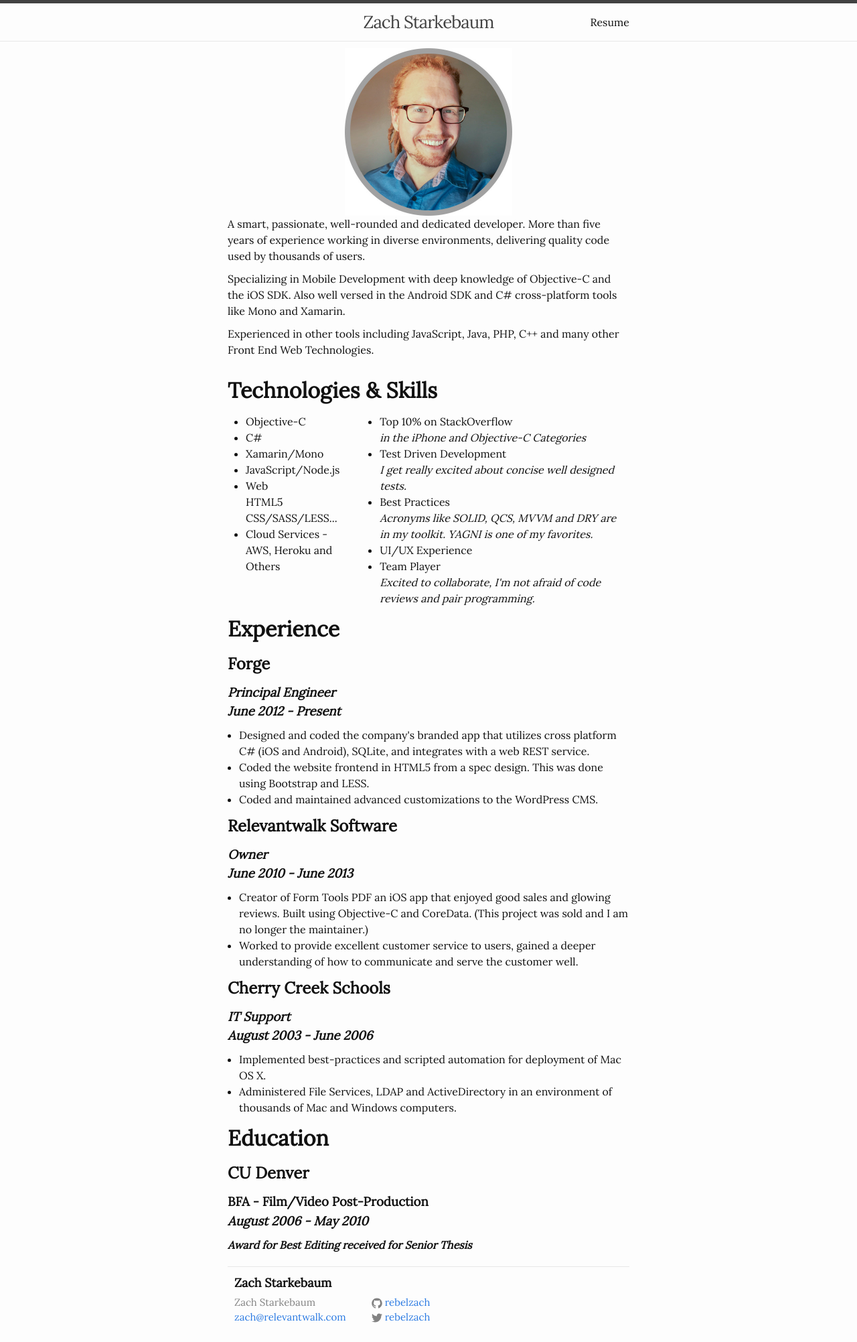
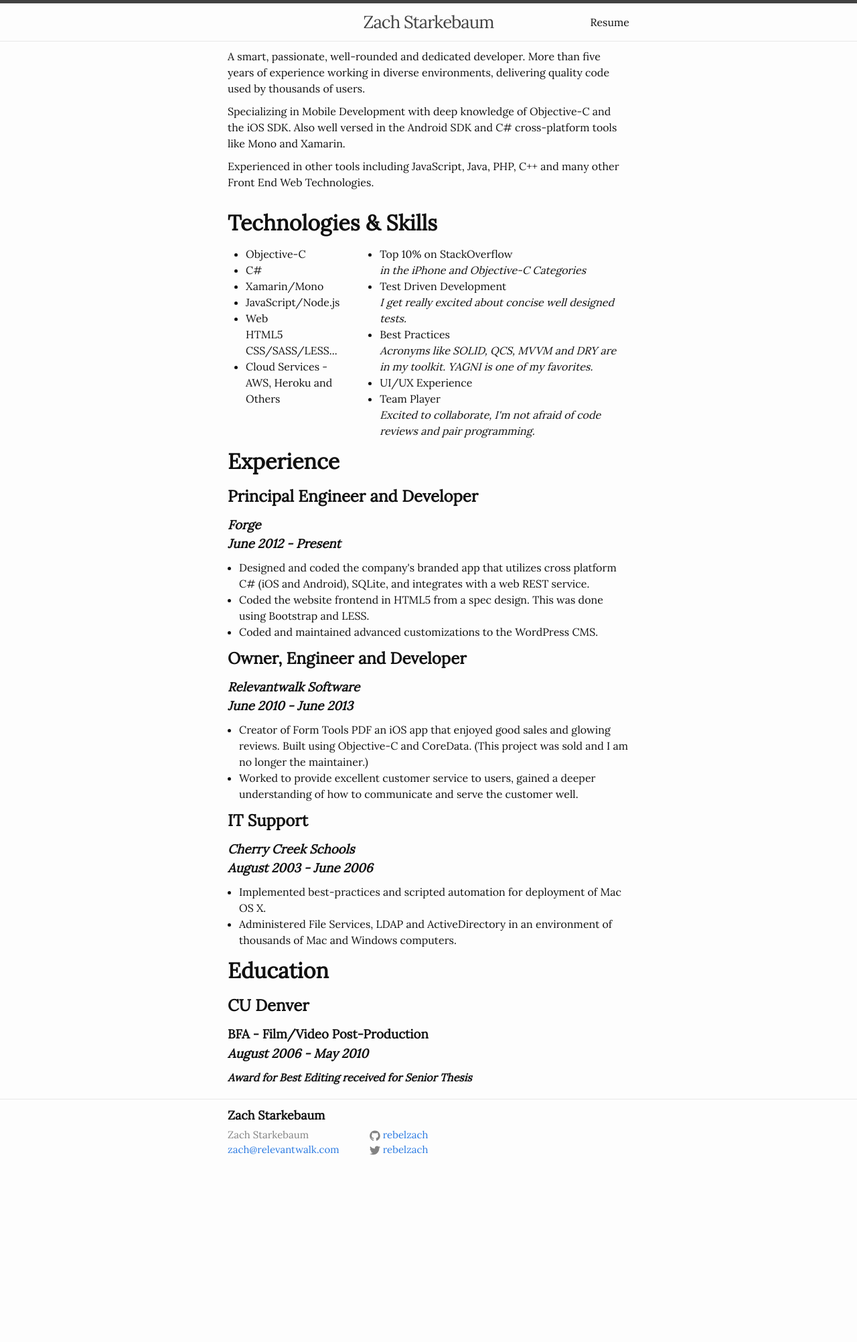
Before and after one commit to rebelzach/rebelzach.github.io, a Jekyll site: the page built from resume.html, in a window 1280 px wide. Shown: the whole page at 67% size. Built offline with Jekyll 4.4.1, drawn with Linux system fonts in a browser that asks for light colours; after the commit the page ends 1753 px from its top, so only the background shows below that.

Commit message:
formatting updates

```diff
--- a/_sass/_home.scss
+++ b/_sass/_home.scss
@@ -11,7 +11,6 @@
 }
 
 .content {
-  max-width: 600px;
   margin: auto;
 }
 
@@ -23,8 +22,6 @@
 }
 
 .header {
-  max-width: 600px;
-  margin:auto;
 }
 
 .bio-container {
--- a/_sass/_layout.scss
+++ b/_sass/_layout.scss
@@ -107,8 +107,6 @@
 .site-footer {
     border-top: 1px solid $grey-color-light;
     padding: $spacing-unit 0;
-    width: 600px;
-    margin:auto;
 }
 
 .footer-heading {
--- a/resume.html
+++ b/resume.html
@@ -5,7 +5,6 @@ title: Resume
 
 <div class="content">
   <div class="bio-container">
-    <img class="img-bio" src="/img/zach-starkebaum.jpg" alt="A really swell picture of Zach">
     <div class="bio-content">
       <p>A smart, passionate, well-rounded and dedicated developer. More than five years of experience working in diverse environments, delivering quality code used by thousands of users.</p>
 
@@ -38,21 +37,21 @@ title: Resume
     </div>
   </div>
   <h1 class="resume-heading">Experience</h1>
-  <h2 class="resume-heading">Forge</h2>
-  <h3 class="resume-heading"><em>Principal Engineer<br>June 2012 - Present</em></h3>
+  <h2 class="resume-heading">Principal Engineer and Developer</h2>
+  <h3 class="resume-heading"><em>Forge<br>June 2012 - Present</em></h3>
   <ul>
     <li>Designed and coded the company's branded app that utilizes cross platform C# (iOS and Android), SQLite, and integrates with a web REST service.</li>
     <li>Coded the website frontend in HTML5 from a spec design. This was done using Bootstrap and LESS.</li>
     <li>Coded and maintained advanced customizations to the WordPress CMS.</li>
   </ul>
-  <h2 class="resume-heading">Relevantwalk Software</h2>
-  <h3 class="resume-heading"><em>Owner<br>June 2010 - June 2013</em></h3>
+  <h2 class="resume-heading">Owner, Engineer and Developer</h2>
+  <h3 class="resume-heading"><em>Relevantwalk Software<br>June 2010 - June 2013</em></h3>
   <ul>
     <li>Creator of Form Tools PDF an iOS app that enjoyed good sales and glowing reviews. Built using Objective-C and CoreData. (This project was sold and I am no longer the maintainer.)</li>
     <li>Worked to provide excellent customer service to users, gained a deeper understanding of how to communicate and serve the customer well.</li>
   </ul>
-  <h2 class="resume-heading">Cherry Creek Schools</h2>
-  <h3 class="resume-heading"><em>IT Support <br>August 2003 - June 2006</em></h3>
+  <h2 class="resume-heading">IT Support</h2>
+  <h3 class="resume-heading"><em>Cherry Creek Schools<br>August 2003 - June 2006</em></h3>
   <ul>
     <li>Implemented best-practices and scripted automation for deployment of Mac OS X.</li>
     <li>Administered File Services, LDAP and ActiveDirectory in an environment of thousands of Mac and Windows computers.</li>
```
Also changed, not shown: _portfolio_items/4-gps-seek.md (+1 -1 lines).
